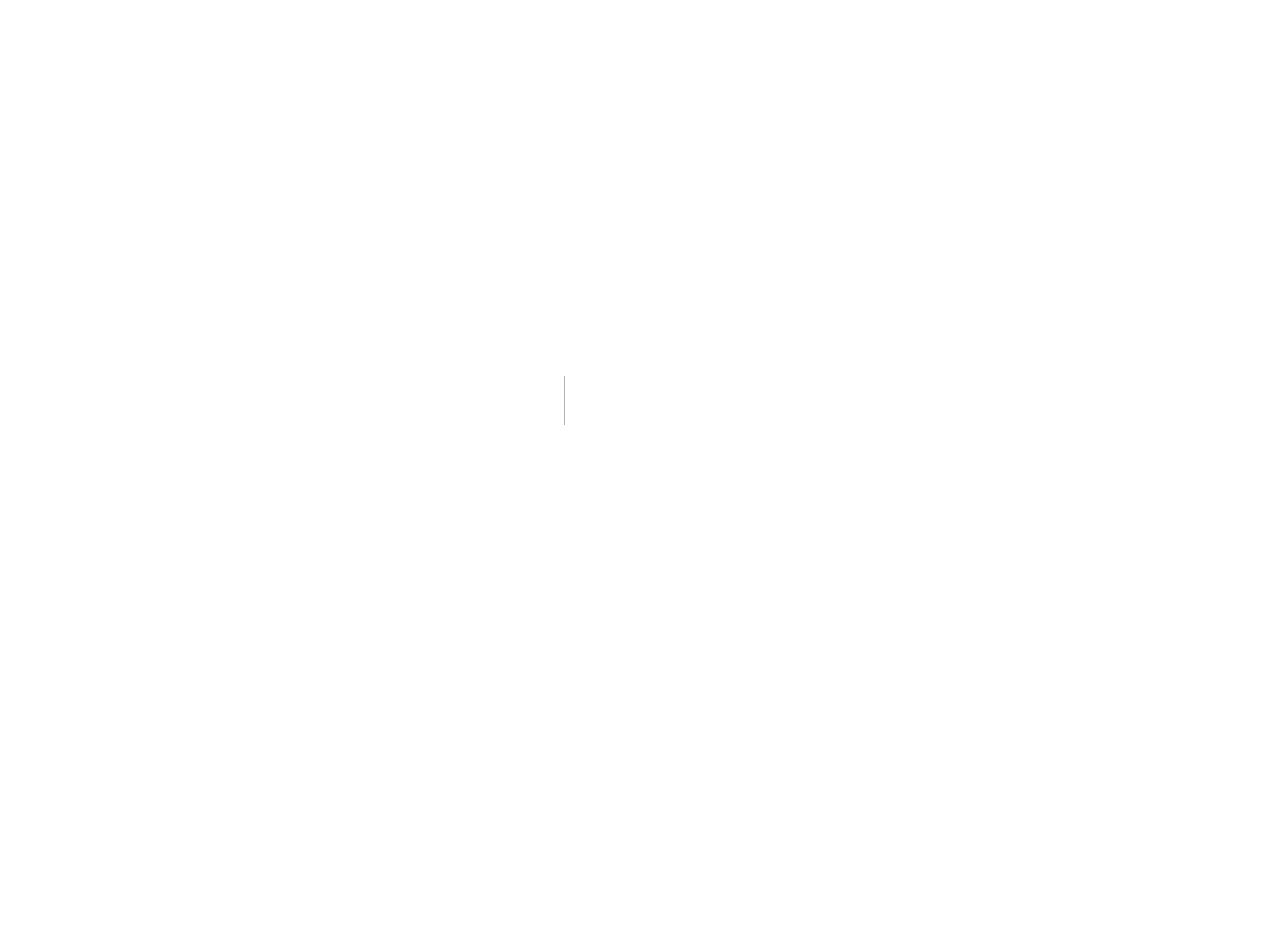
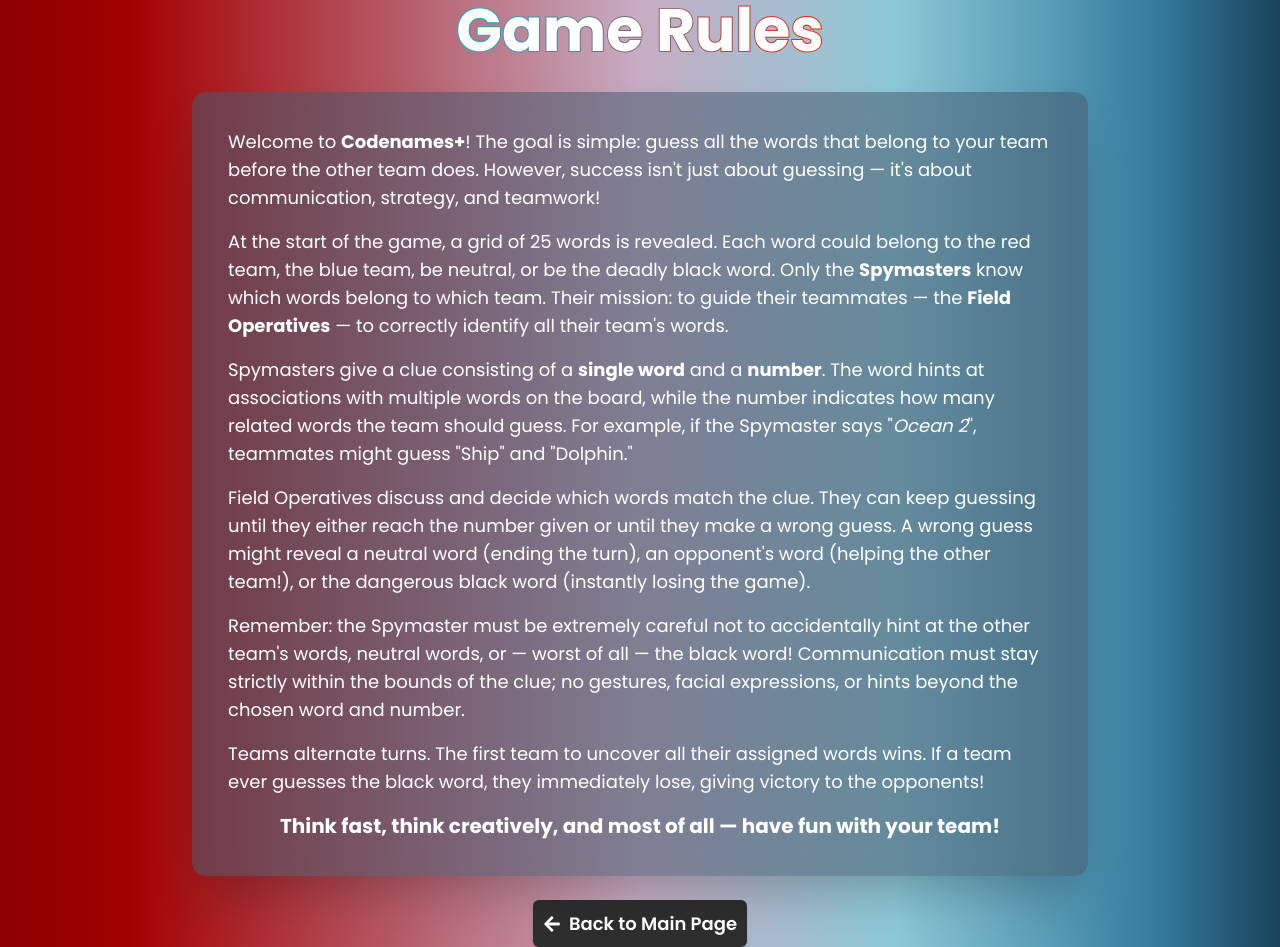
Before and after one commit to Fisssch/SoPra_MG_Client, a Next.js app: page /rules in a window 1280 px wide. Before the commit this address had no page. Before the commit the page ends 800 px from the top, so only its background shows below. Built offline with nearby package versions, Linux system fonts and the light colour scheme; what @ant-design/nextjs-registry would draw is missing.

Commit message:
added a rules page

```diff
--- a/app/mainpage/page.tsx
+++ b/app/mainpage/page.tsx
@@ -150,6 +150,14 @@ export default function Home() {
         >
           View all users
         </Button>
+        <Button
+    type="default"
+    size="large"
+    className="bg-white text-black font-medium rounded-md px-6 py-2"
+    onClick={() => router.push('/rules')}
+  >
+    Rules
+  </Button>
       </div>
     </div>
   );
--- /dev/null
+++ b/app/rules/page.tsx
@@ -0,0 +1,83 @@
+'use client';
+
+import { useRouter } from 'next/navigation';
+import { FaArrowLeft } from 'react-icons/fa';
+import { Poppins } from 'next/font/google';
+
+const poppins = Poppins({
+  subsets: ['latin'],
+  weight: ['400', '600', '700'], // Normal, semi-bold, bold
+});
+
+export default function RulesPage() {
+  const router = useRouter();
+
+  return (
+    <div
+      className={`${poppins.className} min-h-screen flex flex-col items-center justify-center text-white text-center px-4 py-12`}
+      style={{
+        background: 'linear-gradient(to right, #8b0000 0%, #a30000 10%, #c7adc4 50%,#8cc9d7 70%, #367d9f 90%, #1a425a 100%)',
+      }}
+    >
+      <h1
+        className="text-6xl md:text-6xl font-extrabold mb-8!"
+        style={{
+          WebkitTextStroke: '2px transparent',
+          background: 'linear-gradient(to right, #00b4d8, #ff1e00)',
+          WebkitBackgroundClip: 'text',
+          backgroundClip: 'text',
+          WebkitTextFillColor: 'white',
+        }}
+      >
+        Game Rules
+      </h1>
+
+      <div className="w-full max-w-4xl bg-[rgba(70,90,110,0.55)] p-9! rounded-xl shadow-2xl text-left backdrop-blur-md space-y-6 text-lg mb-6! ">
+      <div className="space-y-4!">
+  <p>
+    Welcome to <strong>Codenames+</strong>!
+    The goal is simple: guess all the words that belong to your team before the other team does.
+    However, success isn't just about guessing — it's about communication, strategy, and teamwork!
+  </p>
+
+  <p>
+    At the start of the game, a grid of 25 words is revealed. Each word could belong to the red team, the blue team, be neutral, or be the deadly black word.
+    Only the <strong>Spymasters</strong> know which words belong to which team.
+    Their mission: to guide their teammates — the <strong>Field Operatives</strong> — to correctly identify all their team's words.
+  </p>
+  <p>
+  Spymasters give a clue consisting of a <strong>single word</strong> and a <strong>number</strong>.
+  The word hints at associations with multiple words on the board, while the number indicates how many related words the team should guess.
+  For example, if the Spymaster says "<em>Ocean 2</em>", teammates might guess "Ship" and "Dolphin."
+</p>
+<p>
+  Field Operatives discuss and decide which words match the clue.
+  They can keep guessing until they either reach the number given or until they make a wrong guess.
+  A wrong guess might reveal a neutral word (ending the turn), an opponent's word (helping the other team!), or the dangerous black word (instantly losing the game).
+</p>
+
+<p>
+  Remember: the Spymaster must be extremely careful not to accidentally hint at the other team's words, neutral words, or — worst of all — the black word!
+  Communication must stay strictly within the bounds of the clue; no gestures, facial expressions, or hints beyond the chosen word and number.
+</p>
+
+<p>
+  Teams alternate turns. The first team to uncover all their assigned words wins.
+  If a team ever guesses the black word, they immediately lose, giving victory to the opponents!
+</p>
+
+<p className="font-bold text-center text-xl pt-4 text-white">
+  Think fast, think creatively, and most of all — have fun with your team!
+</p>
+</div>
+      </div>
+
+      <button
+        onClick={() => router.push('/mainpage')}
+        className="mt-10 flex items-center gap-2 bg-blue-600 px-6 py-3 rounded-lg text-lg font-semibold text-white hover:bg-blue-700 transition-all shadow-md"
+      >
+        <FaArrowLeft /> Back to Main Page
+      </button>
+    </div>
+  );
+}
--- a/package.json
+++ b/package.json
@@ -12,6 +12,7 @@
   "dependencies": {
     "@ant-design/nextjs-registry": "^1.0.2",
     "@ant-design/v5-patch-for-react-19": "^1.0.3",
+    "@next/font": "^14.2.15",
     "@stomp/stompjs": "^7.1.0",
     "@tailwindcss/postcss": "^4.0.15",
     "class-variance-authority": "^0.7.1",
@@ -22,6 +23,7 @@
     "process": "^0.11.10",
     "react": "^19.0.0",
     "react-dom": "^19.0.0",
+    "react-icons": "^5.5.0",
     "tailwind-merge": "^3.0.2"
   },
   "devDependencies": {
```
Also changed, not shown: 1 other file (tests, documents, lock files or other folders).
